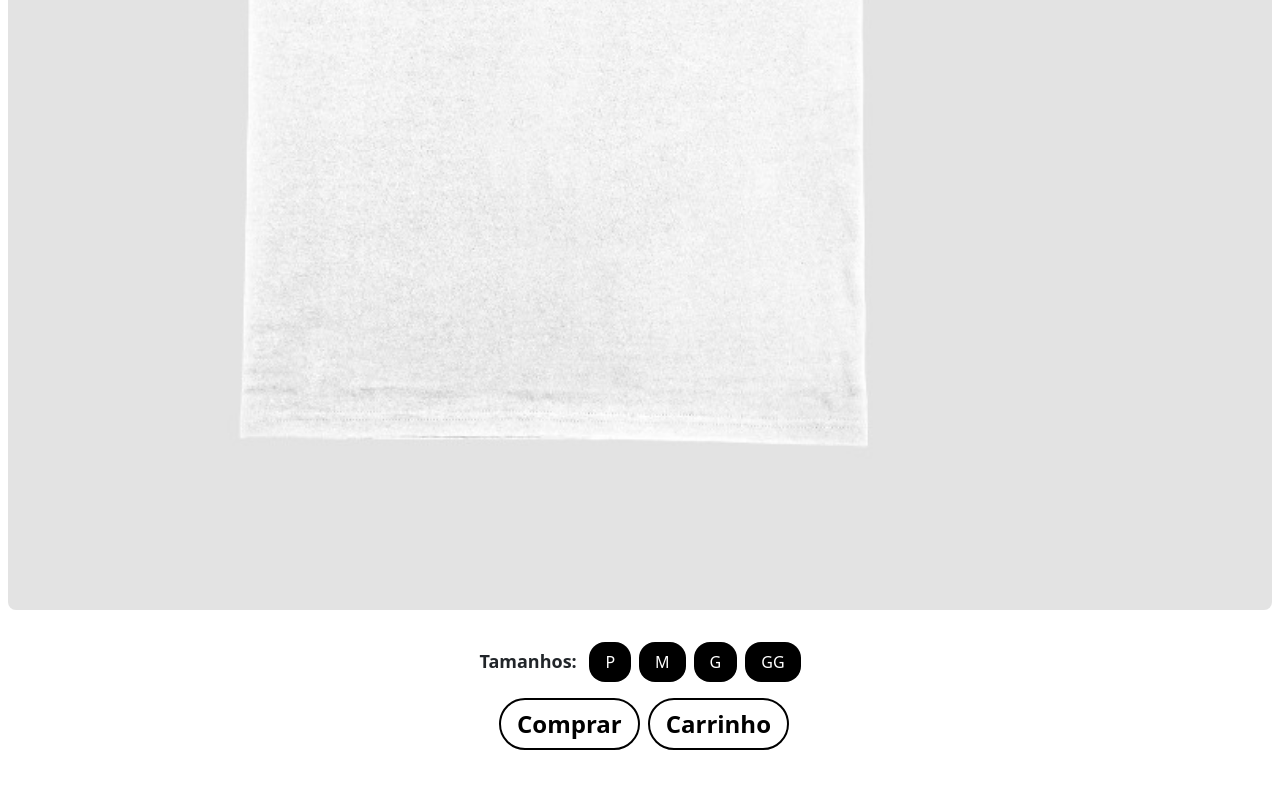
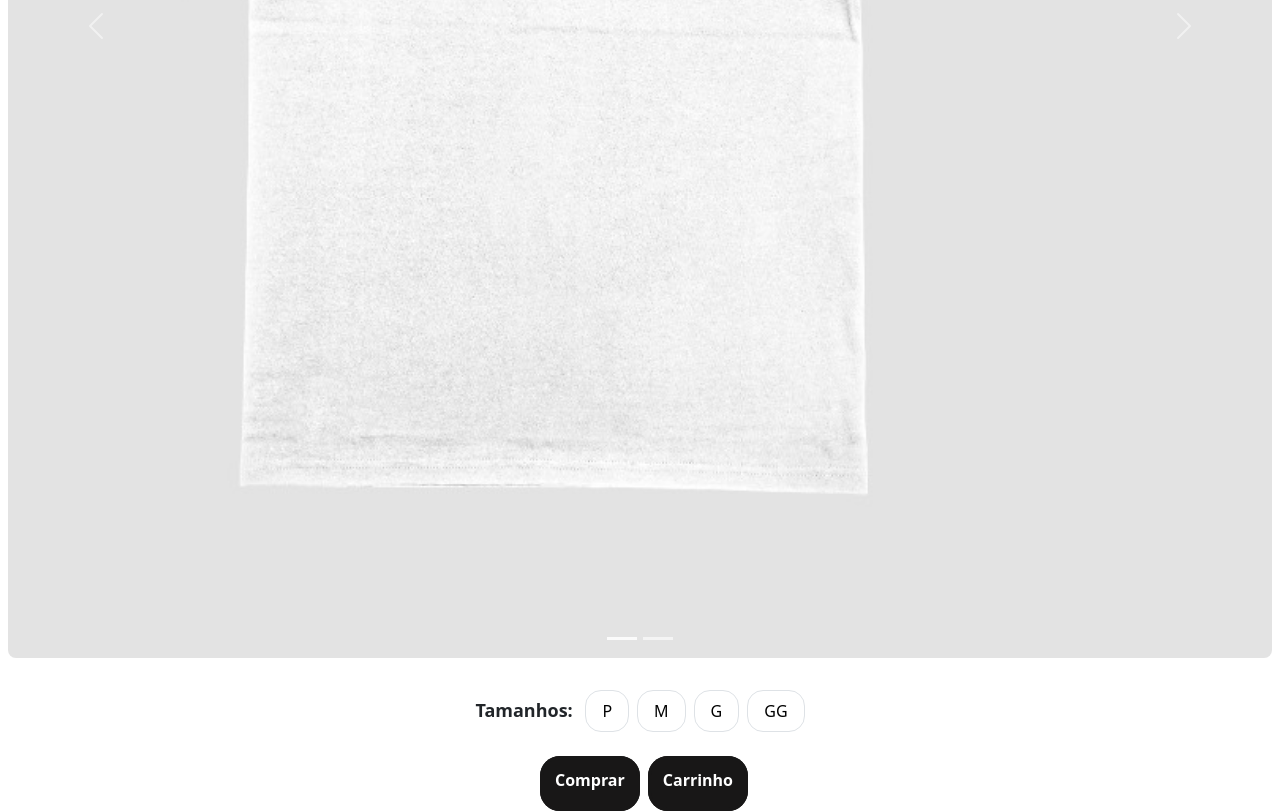
Before and after one commit to Marcuz015/tcc, a website: page mostruario/mostruario.html in a window 1280 px wide. Shown: the part 806-1617 px from the top of the page. Before the commit the page ends 1556 px from the top, so only its background shows below. Drawn offline with nearby package versions, Linux system fonts and the light colour scheme; a web font is replaced by a local one.

Commit message:
Atualização 3.0

```diff
--- a/mostruario/mostruario.css
+++ b/mostruario/mostruario.css
@@ -60,3 +60,40 @@ h1 {
   button{
     font-family: "Freeman", sans-serif;
   }
+
+  /* From Uiverse.io by kamehame-ha */
+.button {
+  display: flex;
+  height: 55px;
+  justify-content: center;
+  align-items: center;
+  padding: 10px 15px;
+  gap: 15px;
+  background-color: #181717;
+  outline: 3px #181717 solid;
+  outline-offset: -3px;
+  border-radius: 20px;
+  border: none;
+  cursor: pointer;
+  transition: 400ms;
+}
+
+.button .text {
+  color: white;
+  font-weight: 700;
+  font-size: 1em;
+  transition: 400ms;
+
+}
+
+.button svg path {
+  transition: 400ms;
+}
+
+.button:hover {
+  background-color: transparent;
+}
+
+.button:hover .text {
+  color: #181717;
+}
--- a/mostruario/mostruario.html
+++ b/mostruario/mostruario.html
@@ -1,5 +1,6 @@
 <!DOCTYPE html>
 <html lang="pt-br">
+
 <head>
     <meta charset="UTF-8">
     <meta name="viewport" content="width=device-width, initial-scale=1.0">
@@ -36,12 +37,11 @@
     <!-- Bootstrap CSS -->
     <link href="https://cdn.jsdelivr.net/npm/bootstrap@5.3.0-alpha1/dist/css/bootstrap.min.css" rel="stylesheet">
 
+</head>
 
-</head>
 <body>
     <!-- NAVBAR -->
-    <div class="container style"
-    style="max-width: 100%;">
+    <div class="container style" style="max-width: 100%;">
         <ul class="navbar">
             <li class="links-navbar"><a href="../index.html"><i class="bi bi-house"></i></a></li>
             <li class="links-navbar"><a href="../pages/carrinho.html"><i class="bi bi-cart3"></i></a></li>
@@ -53,11 +53,22 @@
 
     <!-- Mostruario -->
     <!--Nome camiseta-->
-    <h1 id="productName" class="text-center text-2xl font-bold mt-4">Camiseta Street-Joker</h1>
+    <h1 id="productName" class="ml-2 text-2xl font-bold mt-4">Camiseta Street-Joker</h1>
     <!--Nome camiseta-->
+
+    <div>
+        <span id="valor" class="font-bold mt-2 ml-2 text-2xl"></span>
+        <p class=""></p>
+    </div>
 
     <!-- Carrossel com sombra sutil e margens ajustadas -->
     <div id="carouselExample" class="carousel slide p-2 mx-auto max-w-4xl" data-bs-ride="carousel">
+        <!-- Indicadores de fotos -->
+        <div class="carousel-indicators">
+            <button type="button" data-bs-target="#carouselExample" data-bs-slide-to="0" class="active" aria-current="true" aria-label="Slide 1"></button>
+            <button type="button" data-bs-target="#carouselExample" data-bs-slide-to="1" aria-label="Slide 2"></button>
+        </div>
+
         <div class="carousel-inner rounded-lg">
             <div class="carousel-item active">
                 <img src="../assets/Roupas/Camiseta1.jpeg" class="d-block w-full object-cover" alt="Frente da Camiseta">
@@ -66,6 +77,7 @@
                 <img src="../assets/Costas/Camiseta1C.jpeg" class="d-block w-full object-cover" alt="Costas da Camiseta">
             </div>
         </div>
+
         <button class="carousel-control-prev" type="button" data-bs-target="#carouselExample" data-bs-slide="prev">
             <span class="carousel-control-prev-icon" aria-hidden="true"></span>
             <span class="visually-hidden">Previous</span>
@@ -81,24 +93,25 @@
     <div class="mt-4 text-center">
         <span class="text-lg font-bold">Tamanhos: </span>
         <div class="inline-flex space-x-2">
-            <button class="px-3 py-2 ml-2 bg-black text-white rounded-2xl ">P</button>
-            <button class="px-3 py-2 ml-2 bg-black text-white rounded-2xl ">M</button>
-            <button class="px-3 py-2 ml-2 bg-black text-white rounded-2xl ">G</button>
-            <button class="px-3 py-2 ml-2 bg-black text-white rounded-2xl ">GG</button>
+            <button class="px-3 py-2 ml-2 border text-black font-semibold rounded-2xl">P</button>
+            <button class="px-3 py-2 ml-2 border text-black font-semibold rounded-2xl">M</button>
+            <button class="px-3 py-2 ml-2 border text-black font-semibold rounded-2xl">G</button>
+            <button class="px-3 py-2 ml-2 border text-black font-semibold rounded-2xl">GG</button>
         </div>
     </div>
     <!-- Botões de numeração -->
 
-<!-- BOTÃO COMPRAS E CARRINHO -->
-<div class="Botoes flex justify-center">
-    <button class="text-black bg-transparent px-3 py-2 text-2xl rounded-full mt-3 border-2 border-black font-bold ml-2 hover:bg-black hover:text-white">
-        Comprar
-    </button>
-    <button class="text-black bg-transparent px-3 py-2 text-2xl rounded-full mt-3 border-2 border-black font-bold ml-2 hover:bg-black hover:text-white">
-        Carrinho
-    </button>
-</div>
+    <!-- BOTÃO COMPRAS E CARRINHO -->
+    <div class="Botoes flex justify-center mt-4">
+        <button class="button ml-2">
+            <p class="text mt-2">Comprar</p>
+        </button>
 
+        <button class="button ml-2 ">
+            <p class="text mt-2">Carrinho</p>
+        </button>
+    </div>
 
 </body>
+
 </html>
--- a/mostruario/mostruario.js
+++ b/mostruario/mostruario.js
@@ -3,7 +3,7 @@
     const produtos = [
         {
             nome: "Camiseta Street-Joker",
-            preco: "R$ 79,99",
+            valor: "R$ 79,99",
         }
     ];
 
@@ -13,5 +13,10 @@
         productNameElement.textContent = produtos[0].nome; // Pega o nome do primeiro produto
     }
 
+    function displayProductName() {
+        const productNameElement = document.getElementById('valor');
+        productNameElement.textContent = produtos[0].valor; // Pega o nome do primeiro produto
+    }
+
     // Chama a função quando a página carregar
     window.onload = displayProductName;
```
